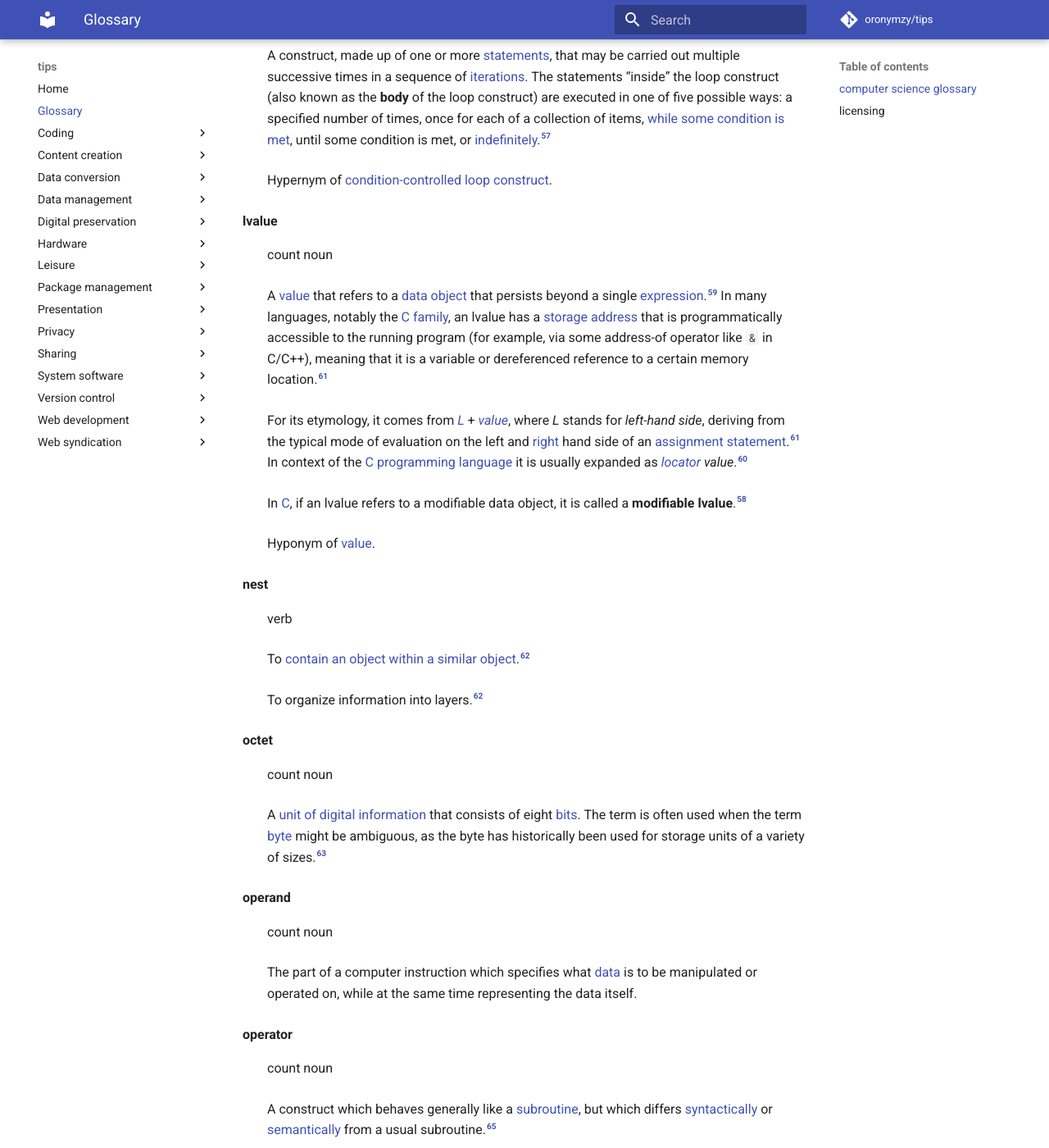
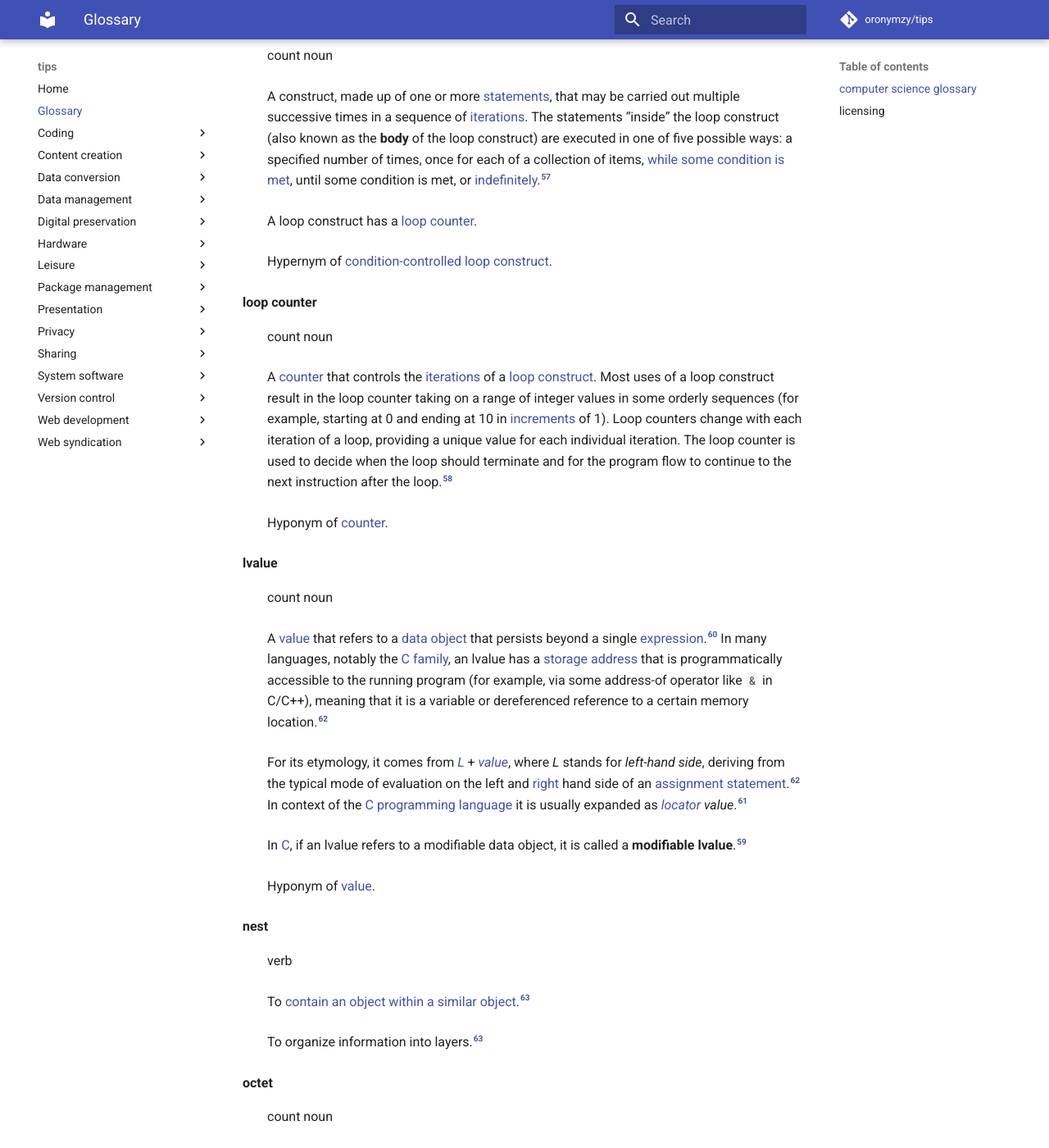
Before and after one commit to oronymzy/tips, an MkDocs documentation site: the page built from docs/glossry.md, in a window 1280 px wide and 1400 px high, scrolled down 10824 px. Shown: the whole window at 82% size. Built offline with MkDocs 1.6.1 and Material for MkDocs 9.7.7, drawn with Linux system fonts in a browser that asks for light colours; comment, search, counter and statistics services are not loaded; some of the changed text lies outside the part shown.

Commit message:
Add 'loop counter' concept, add list item
Add 'loop counter' concept, with footnote.
Add 'For loop§Loop counters'
unordered list item with hyperlink in 'licensing' section.
Add term-description to 'loop construct' concept.
Change sentence from referring to 'subroutines' plural
to 'subroutine' singular.
Add semantic relation between
'counter' and 'loop counter'.

```diff
--- a/docs/glossry.md
+++ b/docs/glossry.md
@@ -99,6 +99,7 @@ else
 **counter** {: #counterdef }
 : count noun
 : A variable whose contents are incremented or decremented[^counterdef-note1] to keep a count.[^counterdef-note2]
+: Hypernym of [loop counter](#loopcounterdef).
 
 **data type** {: #datatypedef }
 : count noun
@@ -236,7 +237,13 @@ The most common logical operators are **[binary](https://en.wikipedia.org/wiki/B
 **loop construct** {: #loopconstructdef }
 : count noun
 : A construct, made up of one or more [statements](#statementdef), that may be carried out multiple successive times in a sequence of [iterations](#iterationdef). The statements “inside” the loop construct (also known as the **body** of the loop construct) are executed in one of five possible ways: a specified number of times, once for each of a collection of items, [while some condition is met](#whileloopconstructdef), until some condition is met, or [indefinitely](https://en.wikipedia.org/wiki/Infinite_loop).[^loopconstructdef-note1]
+: A loop construct has a [loop counter](#loopcounterdef).
 : Hypernym of [condition-controlled loop construct](#conditioncontrolledloopconstructdef).
+
+**loop counter** {: #loopcounterdef }
+: count noun
+: A [counter](#counterdef) that controls the [iterations](#iterationdef) of a [loop construct](#loopconstructdef). Most uses of a loop construct result in the loop counter taking on a range of integer values in some orderly sequences (for example, starting at 0 and ending at 10 in [increments](#incrementdef) of 1). Loop counters change with each iteration of a loop, providing a unique value for each individual iteration. The loop counter is used to decide when the loop should terminate and for the program flow to continue to the next instruction after the loop.[^loopcounterdef-note1]
+: Hyponym of [counter](#counterdef).
 
 **lvalue** {: #lvaluedef }
 : count noun
@@ -292,7 +299,7 @@ The most common logical operators are **[binary](https://en.wikipedia.org/wiki/B
 **subroutine** {: #subroutinedef }
 : count noun
 : A sequence of program instructions that performs a specific task, packaged as a unit. This unit can then be used in programs wherever that particular task should be performed. It may be defined within a single program, or separately in a [library](https://en.wikipedia.org/wiki/Library_(computer_science)) that can be used by many programs. In different programming languages, a subroutine may be called a **procedure**, a **function**, a **routine**, a [method](https://en.wikipedia.org/wiki/Method_(computing)), or a **subprogram**. The generic term **callable unit** is sometimes used.[^subroutinedef1] [^subroutinedef-note1]
-: Subroutines have [arity](#aritydef).
+: A subroutine has [arity](#aritydef).
 
 **switch statement** {: #switchstatementdef }
 : count noun
@@ -375,6 +382,7 @@ The code fragments above are written in the [C programming language](https://en.
 - [Entity](https://en.wikipedia.org/w/index.php?title=Entity&oldid=880867147)
 - [Entry point](https://en.wikipedia.org/w/index.php?title=Entry_point&oldid=881544189)
 - [Expression (computer science)](https://en.wikipedia.org/w/index.php?title=Expression_(computer_science)&oldid=878391104)
+- [For loop§Loop counters](https://en.wikipedia.org/w/index.php?title=For_loop&oldid=876221986#Loop_counters)
 - [Increment and decrement operators](https://en.wikipedia.org/w/index.php?title=Increment_and_decrement_operators&oldid=879445217)
 - [Lexical analysis§Token](https://en.wikipedia.org/w/index.php?title=Lexical_analysis&oldid=872271284).
 - [Literal (computer programming)](https://en.wikipedia.org/w/index.php?title=Literal_(computer_programming)&oldid=849448036)
@@ -468,6 +476,7 @@ on Wiktionary, with changes made.
 [^logicaloperatordef-note3]: Requires [`iso646.h`](https://en.wikipedia.org/wiki/Iso646.h) in C. See [C++ operator synonyms](https://en.wikipedia.org/wiki/Operators_in_C_and_C%2B%2B#C.2B.2B_operator_synonyms)
 [^logicaloperatordef-note4]: Based on information from pages 182-187 of “Starting Out with C++: From Control through Objects - Edition: 8th”, ISBN 978-0-13-4037325.
 [^loopconstructdef-note1]: This definition is based on [Wikipedia's definition](https://en.wikipedia.org/wiki/Control_flow#Loops).
+[^loopcounterdef-note1]: This definition is based on [Wikipedia's definition](https://en.wikipedia.org/wiki/For_loop#Loop_counters).
 [^lvaluedef1]: <https://www.geeksforgeeks.org/lvalue-and-rvalue-in-c-language/>
 [^lvaluedef2]: ["Lvalues and Rvalues (Visual C++)"](https://msdn.microsoft.com/en-us/library/f90831hc.aspx). *Microsoft Developer Network.* Retrieved 3 September 2016.
 [^lvaluedef-note1]: This definition is essentially the same as [Wiktionary's definition](https://en.wiktionary.org/wiki/lvalue).
```
